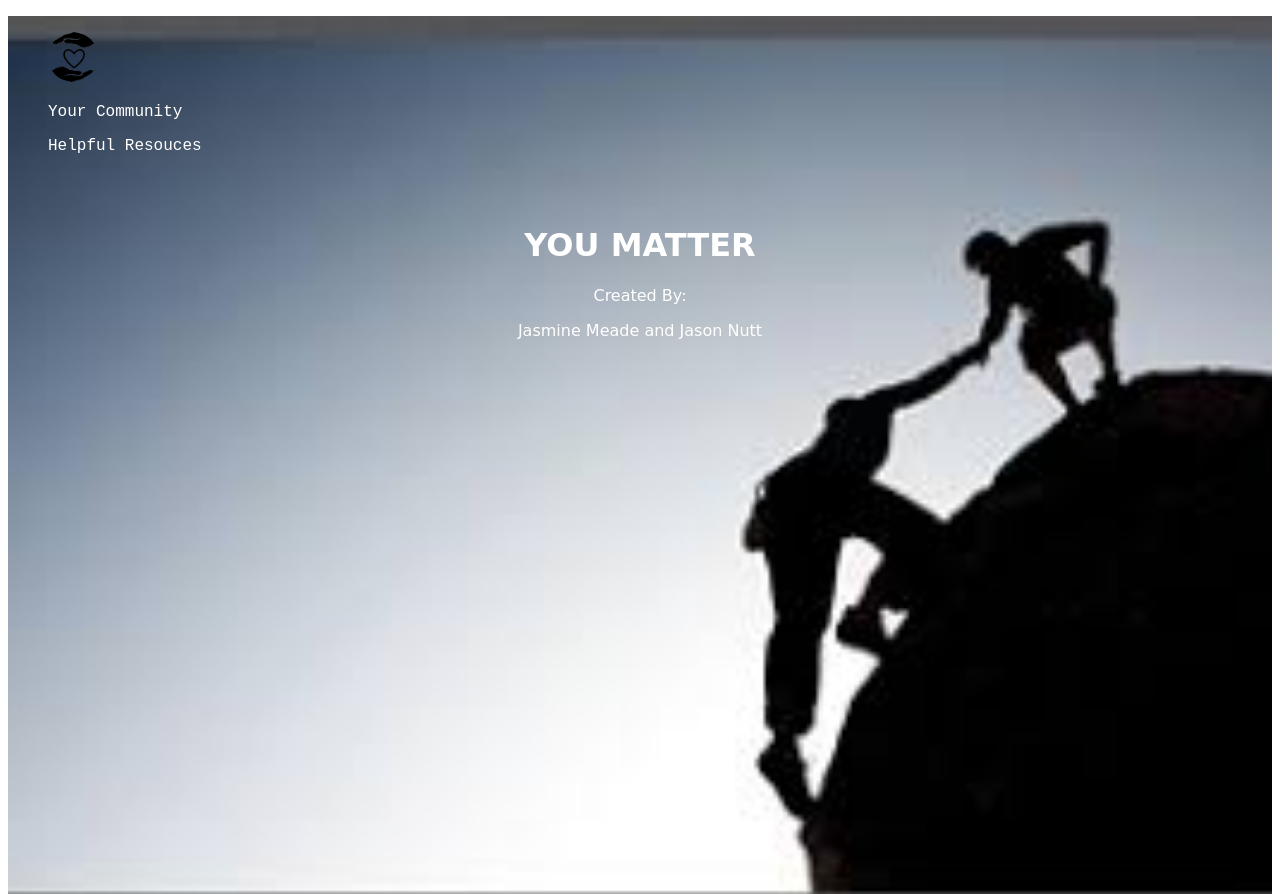
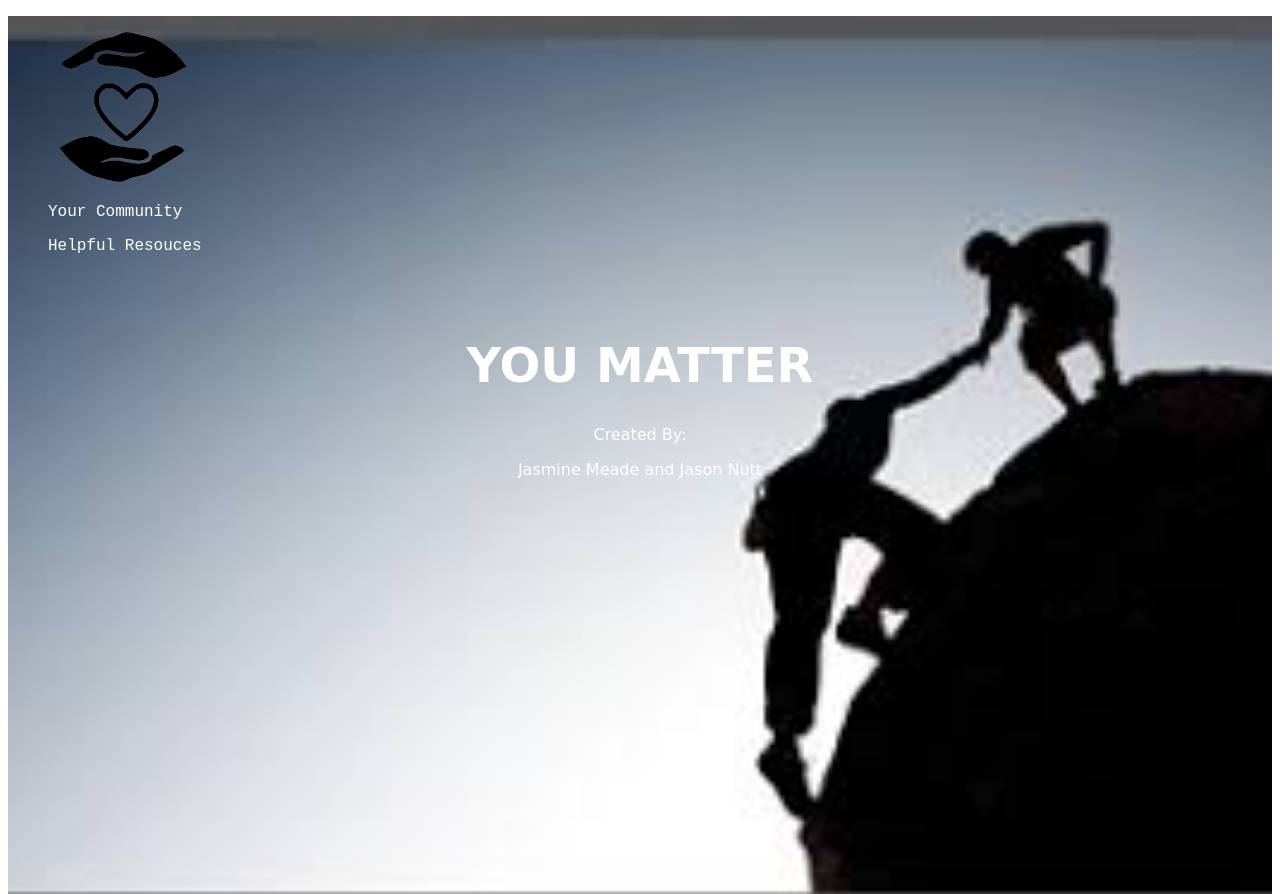
Before and after one commit to jnutt367/You-Matter, a plain HTML site: page index.html in a window 1280 px wide. Shown: the top 894 px of the page. Drawn offline with Linux system fonts and the light colour scheme; a web font is replaced by a local one.

Commit message:
Add files via upload

```diff
--- a/css/style.css
+++ b/css/style.css
@@ -7,7 +7,12 @@ header {
 	position: relative;
 	color: white;
 	font-family: 'Syne Tactile', cursive;
+	font-size: 1em;
 }
+.logo {
+
+}
+
 
 ul li {
 	padding-top: 1em;
@@ -18,10 +23,12 @@ ul li {
 	font-family: 'Syne Mono', monospace;
 }
 ul li a {
+
 	text-decoration: none;
 	color: white;
 }
 header h1 {
+	font-size: 3em;
 	padding-top: 50px;
 	display: grid;
 	justify-content: center;
--- a/index.html
+++ b/index.html
@@ -8,8 +8,9 @@
 <body>
 	<header>
 	<ul>
-		<li><a href="#"><img src="images/hope.png"
-		style="height: 50px; width: 50px; border-radius: 50%;"></a></li>
+		<li class="logo"><a href="#"><img src="images/hope.png"
+		style="height: 150px;
+	           width: 150px; border-radius: 50%;"></a></li>
 		<li><a href="#">Your Community</a></li>
 		<li><a href="#">Helpful Resouces</a></li>
 	</ul>
```
